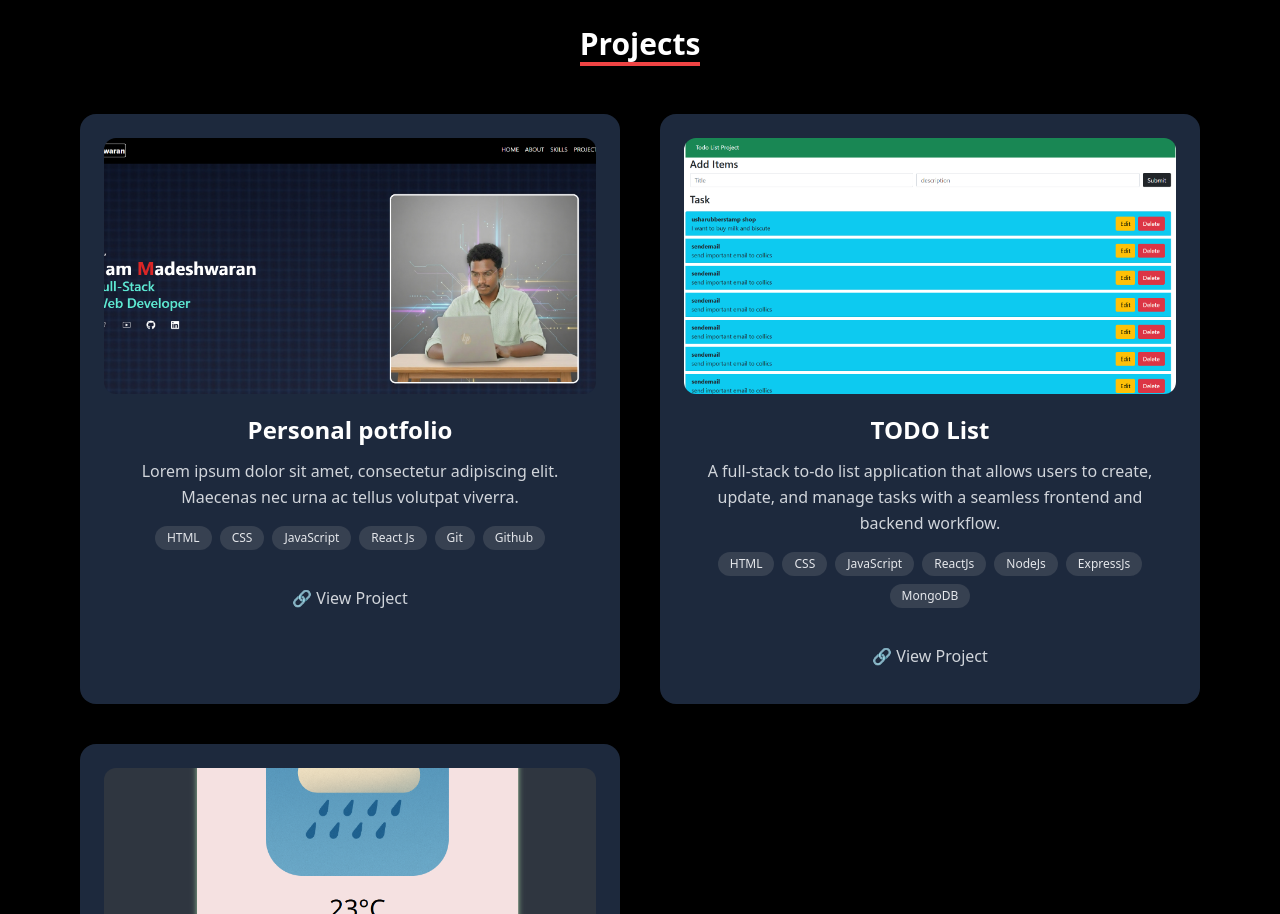
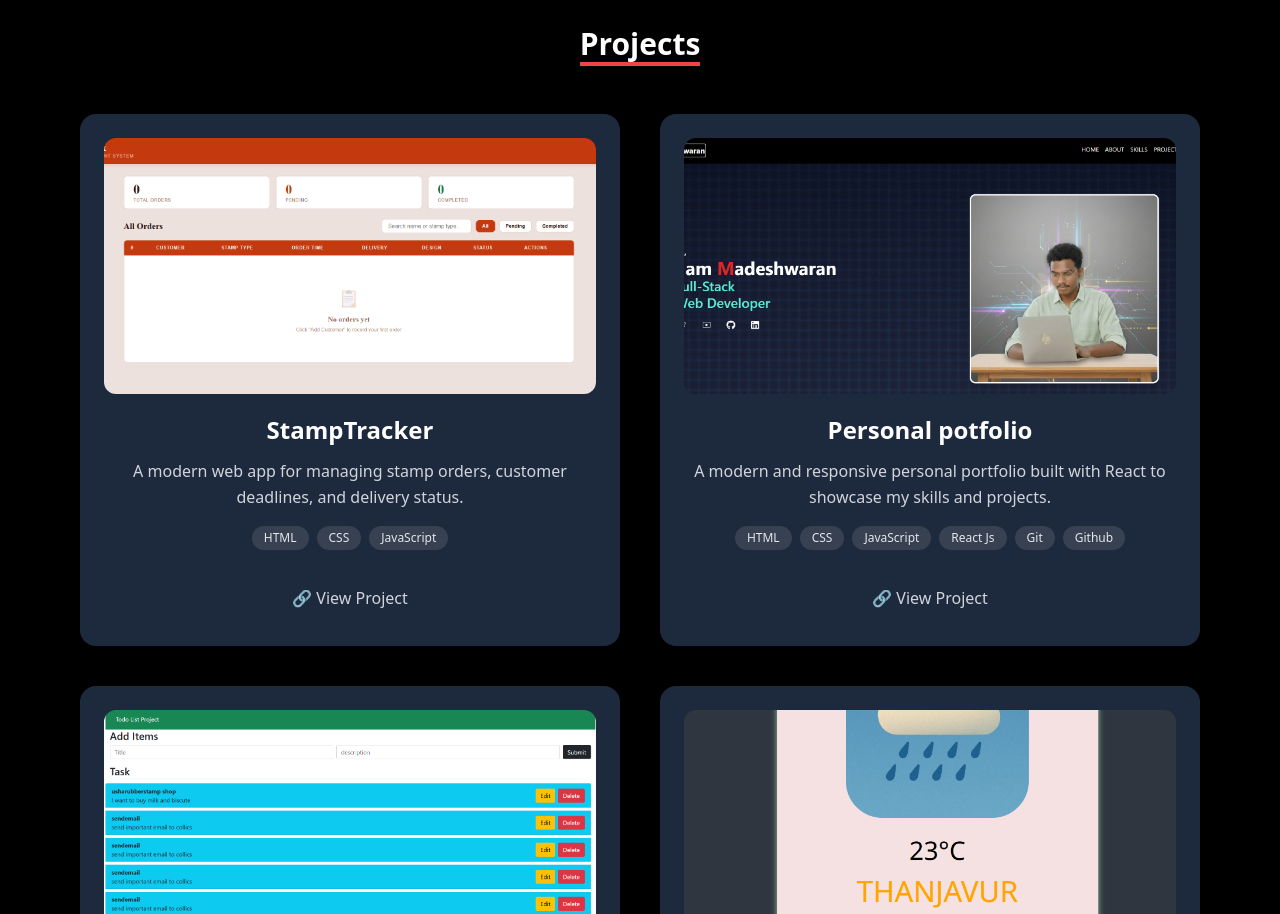
Before and after one commit to Madeshwaran2003/Madesh-Portfolio, a React (Create React App) app: page / in a window 1280 px wide. Shown: the part 1720-2634 px from the top of the page. Built offline with nearby package versions, Linux system fonts and the light colour scheme; a web font is replaced by a local one.

Commit message:
add project

```diff
--- a/src/data/projects.js
+++ b/src/data/projects.js
@@ -1,8 +1,20 @@
 export const projects = [
+    {
+    title: "StampTracker",
+    description:
+      "A modern web app for managing stamp orders, customer deadlines, and delivery status.",
+    tags: [
+      "HTML",
+      "CSS",
+      "JavaScript"
+      ],
+    image: "/projects/project4.png",
+    link: "https://stamptracker.netlify.app",
+  },
   {
     title: "Personal potfolio",
     description:
-      "Lorem ipsum dolor sit amet, consectetur adipiscing elit. Maecenas nec urna ac tellus volutpat viverra.",
+      "A modern and responsive personal portfolio built with React to showcase my skills and projects.",
     tags: [
       "HTML",
       "CSS",
@@ -12,7 +24,7 @@ export const projects = [
       "Github",
     ],
     image: "/projects/project1.png", // add your own image path
-    link: "#",
+    link: "https://madeshwebportfolio.netlify.app",
   },
   {
     title: "TODO List",
@@ -44,6 +56,7 @@ export const projects = [
 
     ],
     image: "/projects/project3.png",
-    link: "#",
+    link: "https://wheatherapplify.netlify.app/",
   },
+
 ];
```
Also changed, not shown: public/projects/project4.png (added).
